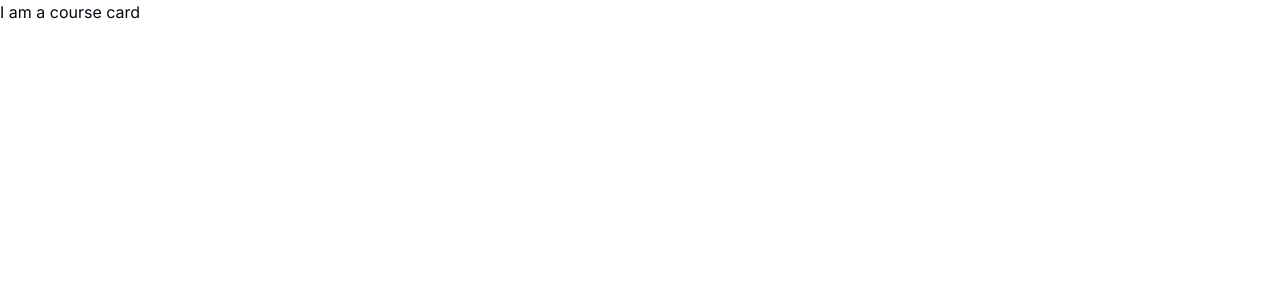
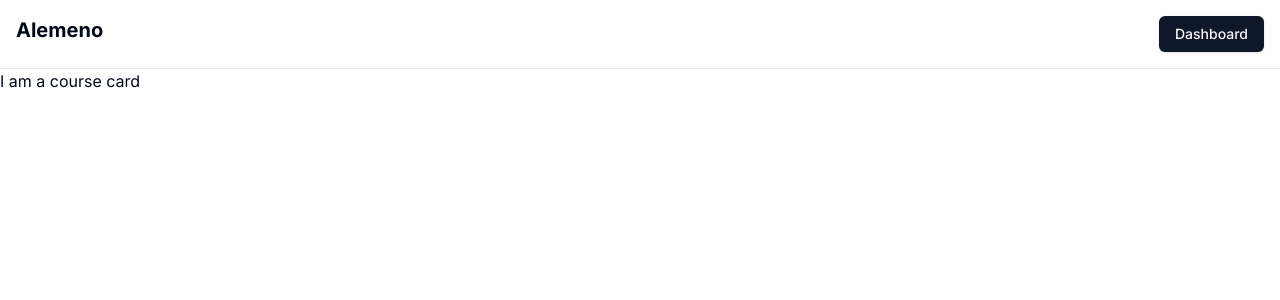
Before and after one commit to zoharkiks/alemeno, a Next.js app: page / in a window 1280 px wide. Shown: the top 300 px of the page. Built offline with nearby package versions, Linux system fonts and the light colour scheme.

Commit message:
Add NAvbar

```diff
--- a/src/components/Navbar.jsx
+++ b/src/components/Navbar.jsx
@@ -1,9 +1,11 @@
 import React from 'react'
+import { Button } from './ui/button'
 
 const Navbar = () => {
   return (
-    <div>
-
+    <div className='flex justify-between p-4 border-b bg-background '>
+<span className='text-xl font-bold'>Alemeno</span>
+<Button>Dashboard</Button>
     </div>
   )
 }
```
